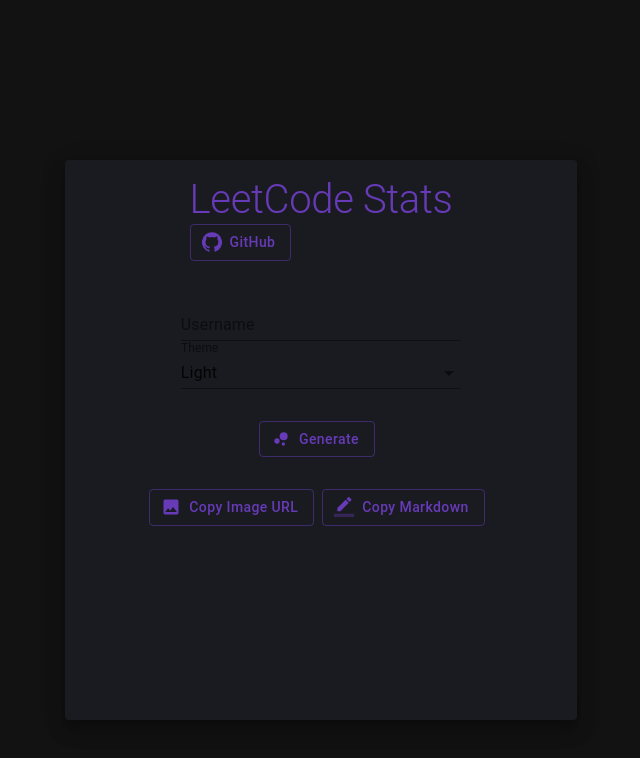
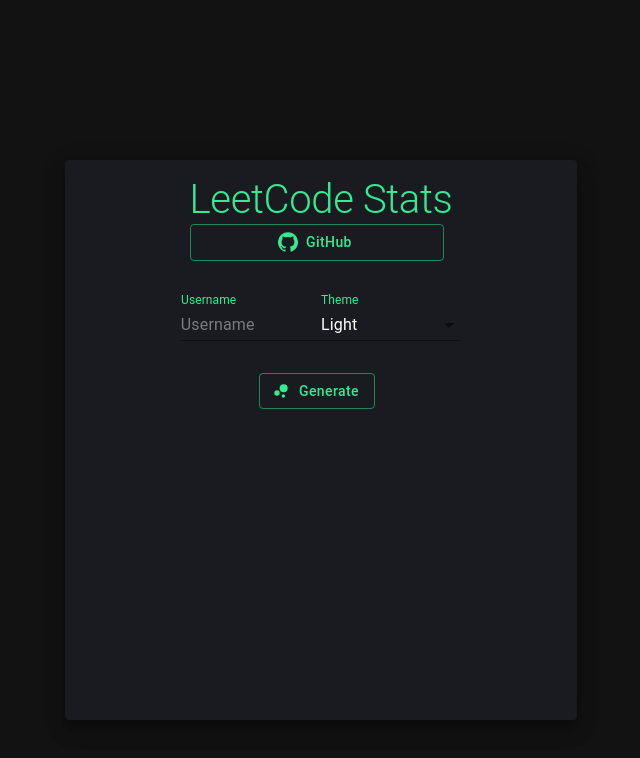
Before and after one commit to JeremyTsaii/leetcode-stats, a React (Create React App) app: page / in a window 1280 px wide. Shown: the top 758 px of the page, without its empty margins (319-959 px from the left). Built offline with nearby package versions, Linux system fonts and the light colour scheme.

Commit message:
Complete working frontend template

```diff
--- a/src/App.tsx
+++ b/src/App.tsx
@@ -10,10 +10,10 @@
 const mainTheme = createMuiTheme({
   palette: {
     primary: {
-      main: '#ff1744',
+      main: '#33eb91',
     },
     secondary: {
-      main: '#673ab7',
+      main: '#33eb91',
     },
     // Background colors
     info: {
--- a/src/components/Content.tsx
+++ b/src/components/Content.tsx
@@ -1,5 +1,4 @@
 import React, { useState, useRef } from 'react'
-import axios from 'axios'
 import { makeStyles } from '@material-ui/core/styles'
 import { Grid, Paper, TextField, MenuItem, Typography } from '@material-ui/core'
 import GitHubIcon from '@material-ui/icons/GitHub'
@@ -8,6 +7,7 @@
 import BorderColorIcon from '@material-ui/icons/BorderColor'
 import IconButton from './IconButton'
 import { ThemeType, defaultTheme, themes } from '../static/themes'
+import getStatsReq from '../utils/getStats'
 
 const useStyles = makeStyles((theme) => ({
   paper: {
@@ -22,8 +22,21 @@
   text: {
     fontSize: theme.spacing(5),
   },
-  section: {
+  colSection: {
     padding: theme.spacing(2),
+    display: 'flex',
+    flexDirection: 'column',
+  },
+  rowSection: {
+    padding: theme.spacing(2),
+    display: 'flex',
+    flexDirection: 'row',
+  },
+  textFieldLabel: {
+    color: theme.palette.primary.main,
+  },
+  textInput: {
+    color: 'white',
   },
 }))
 
@@ -58,6 +71,7 @@
   // onClick function for generate button
   const genOnClick = () => {
     setGenerated(true)
+    getStatsReq()
   }
 
   // onClick function for copy image button
@@ -73,7 +87,7 @@
   return (
     <Grid item>
       <Paper elevation={12} className={classes.paper}>
-        <div className={classes.section}>
+        <div className={classes.colSection}>
           <Typography
             color="secondary"
             align="center"
@@ -88,19 +102,33 @@
             onClick={gitOnClick}
           />
         </div>
-        <div className={classes.section}>
+        <div className={classes.rowSection}>
           <TextField
             fullWidth
             autoComplete="off"
             label="Username"
+            placeholder="Username"
             inputRef={nameRef}
+            InputLabelProps={{
+              shrink: true,
+              className: classes.textFieldLabel,
+            }}
+            InputProps={{
+              className: classes.textInput,
+            }}
           />
           <TextField
             fullWidth
             select
             label="Theme"
             value={theme.value}
-            onChange={handleThemeChange}>
+            onChange={handleThemeChange}
+            InputLabelProps={{
+              className: classes.textFieldLabel,
+            }}
+            InputProps={{
+              className: classes.textInput,
+            }}>
             {themes.map((themeX) => (
               <MenuItem key={themeX.value} value={themeX.value}>
                 {themeX.value}
@@ -108,28 +136,30 @@
             ))}
           </TextField>
         </div>
-        <div className={classes.section}>
+        <div className={classes.rowSection}>
           <IconButton
-            text={generated ? 'Generated' : 'Generate'}
+            text={generated ? 'Successfully Generated' : 'Generate'}
             icon={<BubbleChartIcon />}
-            color="secondary"
+            color="primary"
             onClick={genOnClick}
           />
         </div>
-        <div className={classes.section}>
+        {generated && (
+          <div className={classes.rowSection}>
             <IconButton
               text={imgCopied ? 'Copied' : 'Copy Image URL'}
               icon={<ImageIcon />}
-            color="secondary"
+              color="primary"
               onClick={imgCopyOnClick}
             />
             <IconButton
               text={mdCopied ? 'Copied' : 'Copy Markdown'}
               icon={<BorderColorIcon />}
-            color="secondary"
+              color="primary"
               onClick={mdCopyOnClick}
             />
           </div>
+        )}
       </Paper>
     </Grid>
   )
--- /dev/null
+++ b/src/utils/getStats.tsx
@@ -0,0 +1,32 @@
+import axios from 'axios'
+
+const ENDPOINT = ''
+
+interface StatsResponse {
+  status: string
+  totalSolved?: number
+  easySolved?: number
+  totalEasy?: number
+  mediumSolved?: number
+  totalMedium?: number
+  hardSolved?: number
+  totalHard?: number
+  acceptanceRate?: number
+  ranking?: number
+  contributionPoints?: number
+  reputation?: number
+}
+
+const getStatsReq = (): StatsResponse => {
+  axios
+    .get(ENDPOINT)
+    .then((response) => {
+      return response
+    })
+    .catch(() => {
+      return { status: 'error' }
+    })
+  return { status: 'error' }
+}
+
+export default getStatsReq
```
Also changed, not shown: 1 other file (tests, documents, lock files or other folders). Lines whose indentation alone changed are shown as unchanged.
